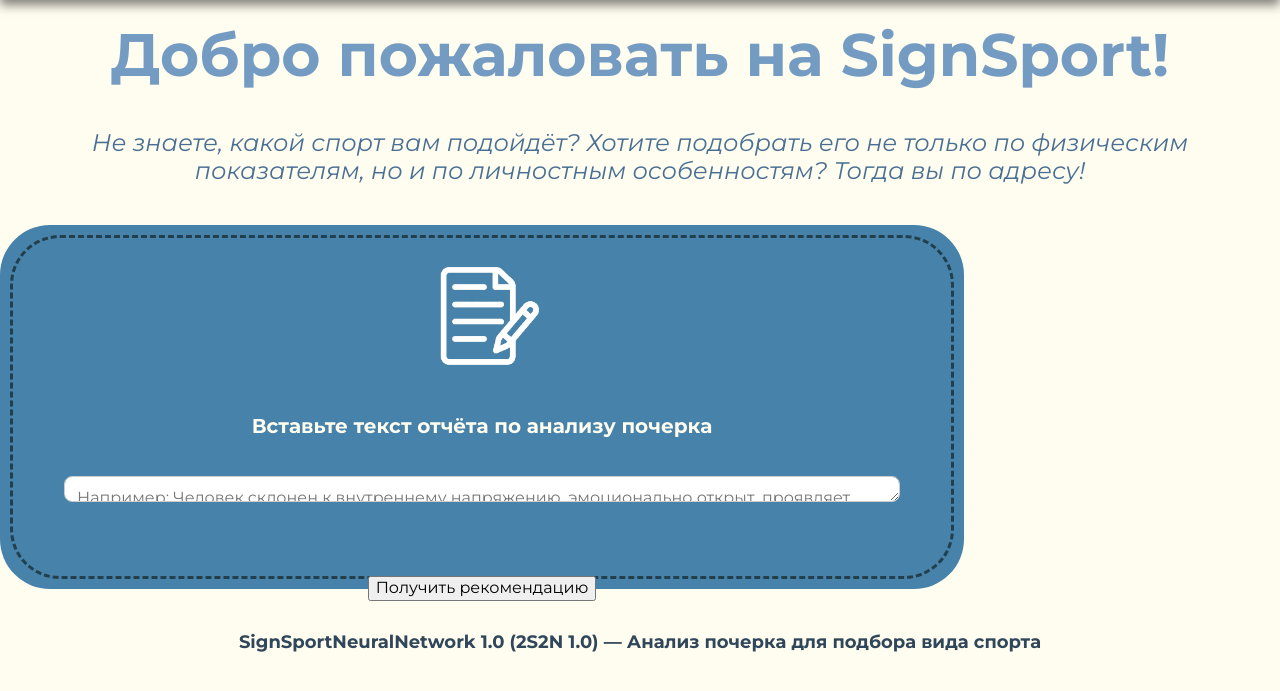
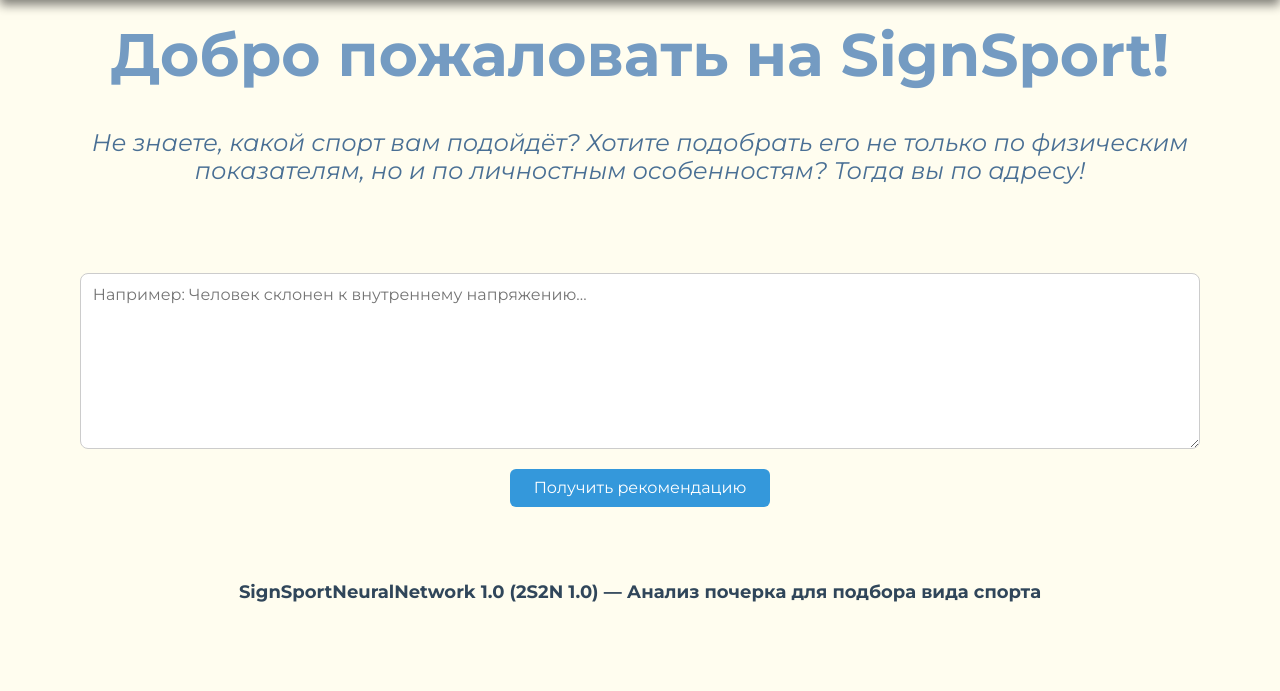
Before and after one commit to Books-Master18/SignSport-1.0, a Flask app: page /analyze-page in a window 1280 px wide. Shown: the part 85-776 px from the top of the page. Run offline with Flask 3, Linux system fonts and the light colour scheme.

Commit message:
ОНО РАБОТАЕТ

```diff
--- a/static/css/style.css
+++ b/static/css/style.css
@@ -319,7 +319,7 @@
   max-width: 1000px;
 }
 
-.upload-box {
+/*.upload-box {
   background-color: #4682A9;
   height: 300px;
   width: 900px;
@@ -335,7 +335,7 @@
   transition: background-color 0.2s ease;
 }
 
-/* Внутренняя пунктирная рамка — меньше блока */
+/* Внутренняя пунктирная рамка — меньше блока
 .upload-box::before {
   content: '';
   position: absolute;
@@ -344,36 +344,38 @@
   right: 10px;
   bottom: 10px;
   border: 3px dashed #223f4d;
-  border-radius: 50px; /* чуть меньше, чем у блока */
-  pointer-events: none; /* не мешает кликам */
+  border-radius: 50px; /* чуть меньше, чем у блока
+  pointer-events: none; /* не мешает кликам
   z-index: 0;
 }
+*/
 
-/* Чтобы контент не наезжал на рамку — оставить padding или использовать z-index */
+/* Чтобы контент не наезжал на рамку — оставить padding или использовать z-index
 .upload-box > * {
   position: relative;
   z-index: 1;
 }
 
 .upload-box:hover {
-  background-color: #3a6d8c; /* чуть темнее при наведении */
+  background-color: #3a6d8c; /* чуть темнее при наведении
 }
+*/
 
-/* Иконка загрузки */
+/* Иконка загрузки
 .upload-icon {
   width: 180px;
   height: 180px;
 }
-
-/* Текст над кнопкой */
+*/
+/* Текст над кнопкой
 .upload-box p {
   color: #fffdef;
   font-size: 20px;
   margin: 0;
   line-height: 1.4;
 }
-
-/* Кнопка "Выбрать файл" */
+*/
+/* Кнопка "Выбрать файл"
 .file-button {
   background-color: #fffdef;
   color: #305669;
@@ -389,7 +391,7 @@
   background-color: #f0f0f0;
   transform: translateY(-1px);
 }
-
+*/
 
 /* Страница анализа — блок загрузки */
 .upload-box {
--- a/templates/neural_network.html
+++ b/templates/neural_network.html
@@ -10,7 +10,6 @@
     <link href="https://fonts.googleapis.com/css2?family=Montserrat:ital,wght@0,100..900;1,100..900&display=swap" rel="stylesheet">
     <link rel="stylesheet" href="{{ url_for('static', filename='css/normalize.css') }}">
     <link rel="stylesheet" href="{{ url_for('static', filename='css/style.css') }}">
-    <script src="{{ url_for('static', filename='js/analyze.js') }}"></script>
     <link rel="icon" href="{{ url_for('static', filename='images/favicon.jpg') }}" sizes="16x16" type="image/jpeg">
 </head>
 
@@ -50,29 +49,27 @@
 </form>-->
 
 
-    <!-- Вместо загрузки файла — текстовое поле (нейросеть работает с текстом!) -->
-    <div class="upload-box" style="padding: 2rem; text-align: center;">
-        <img src="{{ url_for('static', filename='images/bannerAI.png') }}" alt="AI" class="upload-icon">
-        <p><b>Вставьте текст отчёта по анализу почерка</b></p>
+    <!-- Вместо загрузки файла — текстовое поле (нейросеть работает с текстом!)-->
 
-        <textarea id="reportInput"
-                  placeholder="Например: Человек склонен к внутреннему напряжению, эмоционально открыт, проявляет импульсивность, но при этом стремится к структуре и порядку..."></textarea>
+        <div class="upload-box">
+                    <textarea id="reportInput"
+                  placeholder="Например: Человек склонен к внутреннему напряжению..."></textarea>
 
         <br>
-        <button type="button" onclick="runAnalysis()">
+
+        <button type="button" onclick="runAnalysis()" class="analyze-button">
             Получить рекомендацию
         </button>
-    </div>
-
-    <!-- Место для результата -->
-    <div id="result" ></div>
+        </div>
 
 
+    <div id="result"></div>
 
-<footer>
+    <footer>
         <div>
-      <p><b>SignSportNeuralNetwork 1.0 (2S2N 1.0) — Анализ почерка для подбора вида спорта</b></p>
+            <p><b>SignSportNeuralNetwork 1.0 (2S2N 1.0) — Анализ почерка для подбора вида спорта</b></p>
+        </footer>
+        <script src="{{ url_for('static', filename='js/analyze.js') }}"></script>
 
-    </footer>
 </body>
 </html>
```
Also changed, not shown: static/js/analyze.js (renamed from js/analyze.js).
